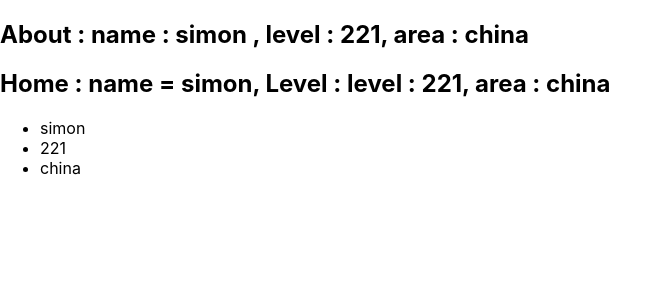
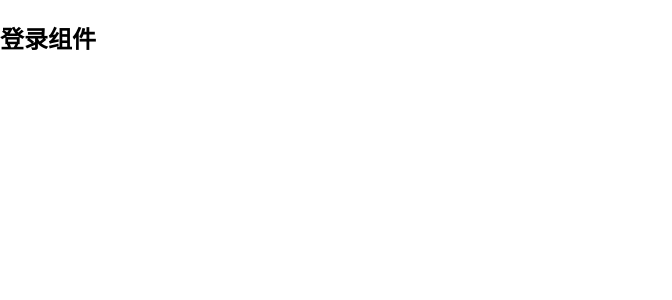
Before and after one commit to SmileYang966/React-study-demo, a React (Create React App) app: page / in a window 1280 px wide. Shown: the top 300 px of the page, without its empty margins (0-672 px from the left). Built offline with nearby package versions, Linux system fonts and the light colour scheme.

Commit message:
登录鉴权操作

```diff
--- a/src/index.js
+++ b/src/index.js
@@ -10,7 +10,9 @@ import './index.css';
 // import App from './source/06-React性能优化/02-组件嵌套的render调用-PureComponent';
 // import App from './source/08-受控和非受控组件/01-ref的使用';
 // import App from './source/09-高阶组件/01-高阶组件的定义方式';
-import App from './source/09-高阶组件/04-高阶组件的应用-增强props-改进';
+// import App from './source/09-高阶组件/04-高阶组件的应用-增强props-改进';
+import App from './source/09-高阶组件/05-高阶组价-登录鉴权'
+
 
 const root = ReactDOM.createRoot(document.getElementById('root'));
 root.render(
--- /dev/null
+++ b/src/source/09-高阶组件/05-高阶组价-登录鉴权.js
@@ -0,0 +1,52 @@
+import React, { PureComponent } from 'react'
+
+
+//购物车组件
+class CartPage extends PureComponent{
+    render(){
+        return (
+            <h2>购物车组件</h2>
+        )
+    }
+}
+
+//登录组件
+class LoginPage extends PureComponent{
+    render(){
+        return (
+            <h2>登录组件</h2>
+        )
+    }
+}
+
+//鉴权组件
+function withAuth(WrappedComponent){
+    const newCpt = props => {
+
+        const { isLogin } = props;
+
+        if(isLogin){
+            return (
+                <WrappedComponent {...props}/>
+            )
+        }else{//未登录
+            return (
+                <LoginPage/>
+            )
+        }
+    }
+    newCpt.displayName = 'AuthCpn'
+    return newCpt;
+}
+
+const AuthCardPage = withAuth(CartPage);
+
+export default class App extends PureComponent {
+  render() {
+    return (
+      <div>
+        <AuthCardPage isLogin={false}/>
+      </div>
+    )
+  }
+}
```
